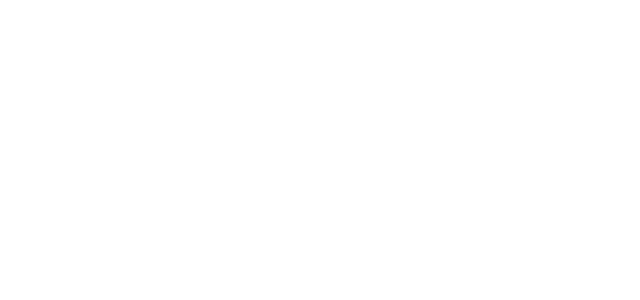
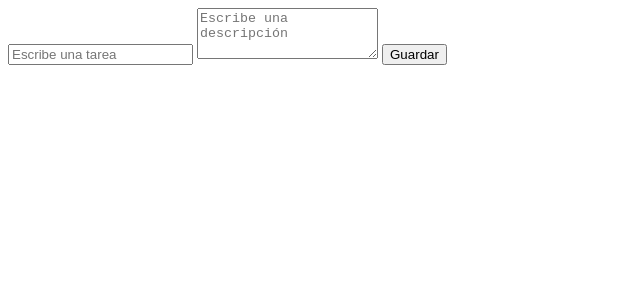
Before and after one commit to ramigarcia/svelte-firestore-crud, a Svelte app: page / in a window 1280 px wide. Shown: the top 300 px of the page, without its empty margins (0-640 px from the left). Built offline with nearby package versions, Linux system fonts and the light colour scheme.

Commit message:
[Add] haciendo el form para agregar las tareas

```diff
--- a/src/App.svelte
+++ b/src/App.svelte
@@ -1,6 +1,15 @@
 <script>
+  const handleSubmit = (e) => {
+    e.preventDefault("");
+    console.log("Guardado");
+  };
 </script>
 
+<form on:submit={handleSubmit}>
+  <input type="text" placeholder="Escribe una tarea" />
+  <textarea rows="3" placeholder="Escribe una descripción" />
+  <button>Guardar</button>
+</form>
+
 <style>
-
 </style>
```
